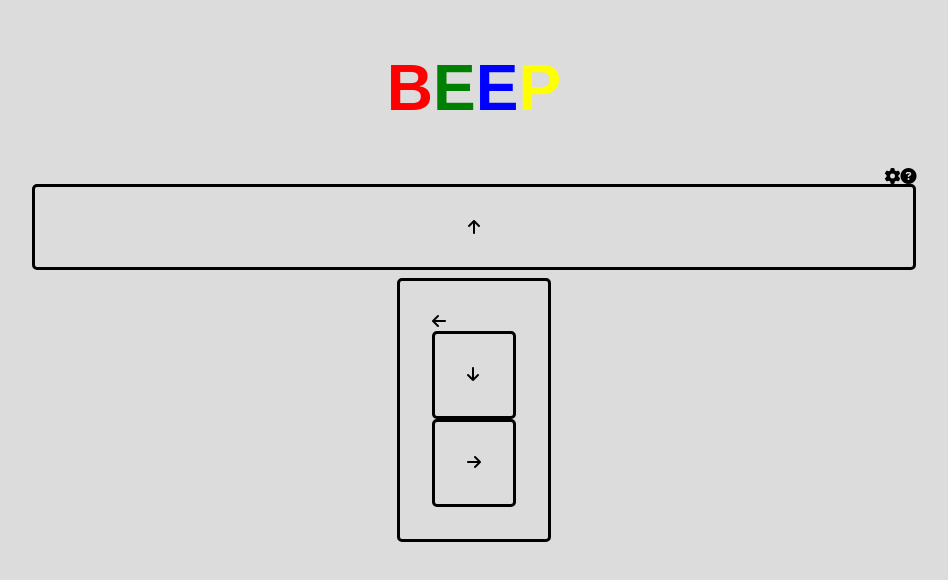
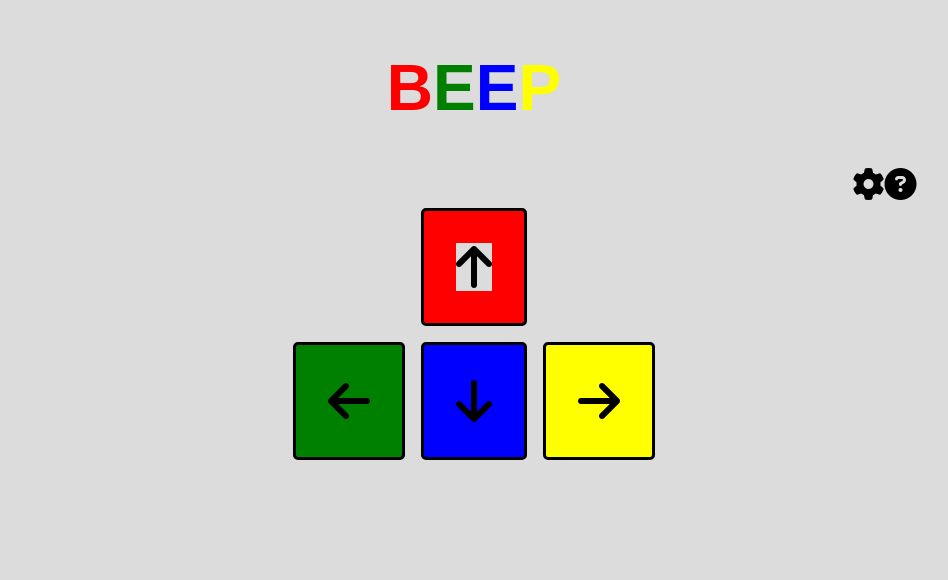
Before and after one commit to nassetti/bim-bim-beep, a plain HTML site: page index.html in a window 1280 px wide. Shown: the whole page, without its empty margins (166-1114 px from the left). Drawn offline with Linux system fonts and the light colour scheme.

Commit message:
HTML update

```diff
--- a/index.html
+++ b/index.html
@@ -20,21 +20,24 @@
 
     <div class="game-area">
       <div class="button-row">
-        <i class="fa-solid fa-gear" id="gear"></i>
-        <i class="fa-solid fa-circle-question" id="question"></i>
+        <i class="fa-solid fa-gear fa-2x" id="gear"></i>
+        <i class="fa-solid fa-circle-question fa-2x" id="question"></i>
       </div>
       <div class="interaction-area">
-        <div class="row upper arrow-button">
-            <i class="fa-solid fa-arrow-up"></i>
+        <div class="row upper">
+          <div class="arrow-button" id="up">
+            <i class="fa-solid fa-arrow-up fa-3x" ></i>
+          </div>
         </div>
         <div class="row lower">
-          <div class="arrow-button">
-            <i class="fa-solid fa-arrow-left"></i>
-          <div class="arrow-button">
-            <i class="fa-solid fa-arrow-down"></i>
+          <div class="arrow-button" id="left">
+            <i class="fa-solid fa-arrow-left fa-3x" id="left"></i>
           </div>
-          <div class="arrow-button">
-            <i class="fa-solid fa-arrow-right"></i>
+          <div class="arrow-button" id="down">
+            <i class="fa-solid fa-arrow-down fa-3x" id="down"></i>
+          </div>
+          <div class="arrow-button" id="right">
+            <i class="fa-solid fa-arrow-right fa-3x" id="right"></i>
           </div>
         </div>
       </div>
```
